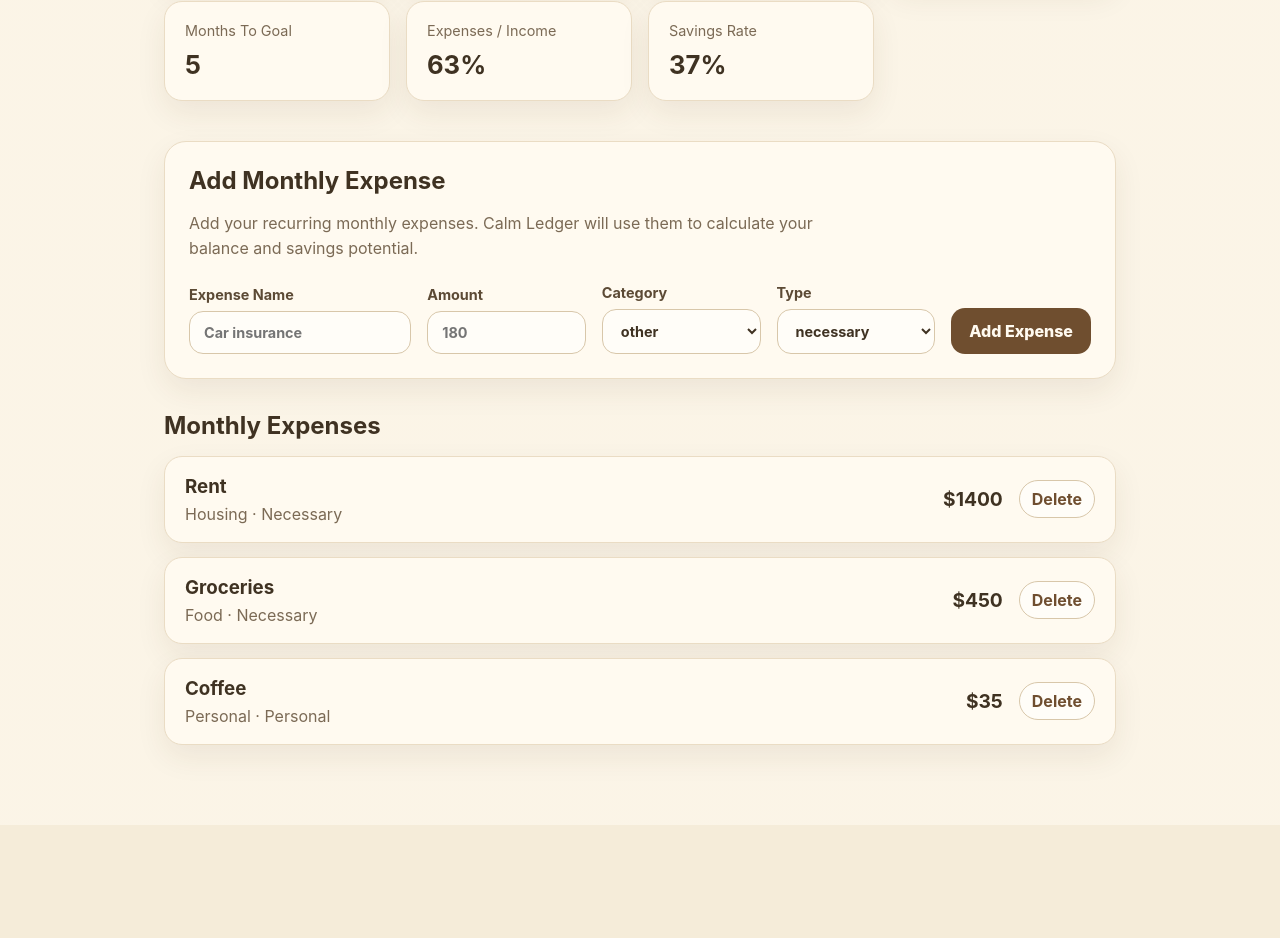
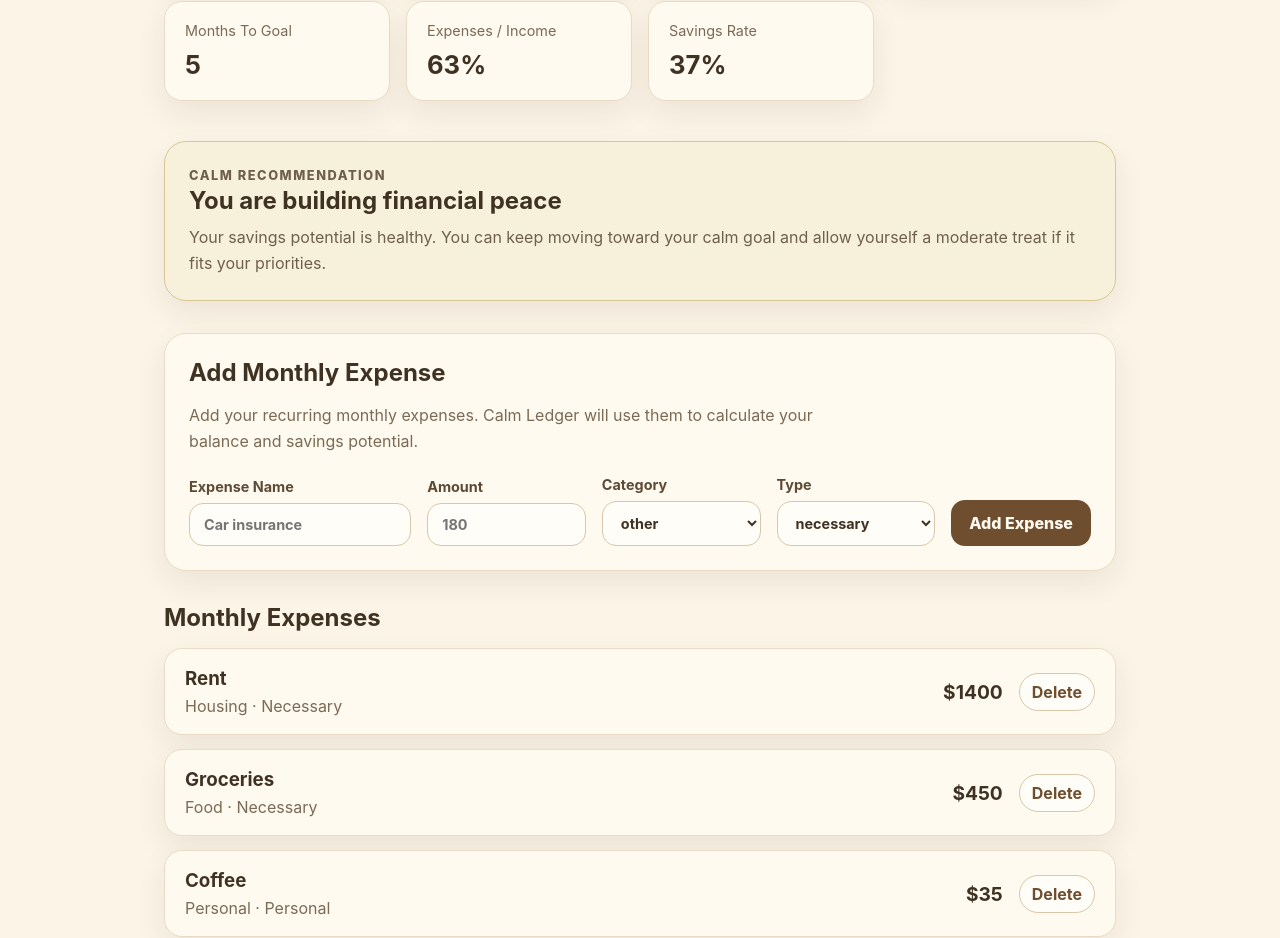
Before and after one commit to NachoColazo/calm-ledger, a React (Vite) app: page / in a window 1280 px wide. Shown: the part 768-1706 px from the top of the page. Before the commit the page ends 1593 px from the top, so only its background shows below. Built offline with nearby package versions, Linux system fonts and the light colour scheme.

Commit message:
Add calm financial recommendation

```diff
--- a/src/App.css
+++ b/src/App.css
@@ -227,6 +227,48 @@ h1 {
   color: #7b6a55;
 }
 
+.recommendation-box {
+  margin-bottom: 32px;
+  border-radius: 22px;
+  padding: 24px;
+  border: 1px solid #eadcc4;
+  box-shadow: 0 12px 30px rgba(77, 57, 30, 0.08);
+}
+
+.recommendation-box h2 {
+  margin: 0 0 10px;
+  color: #3f3222;
+}
+
+.recommendation-box p {
+  margin: 0;
+  color: #6f604d;
+  line-height: 1.6;
+}
+
+.recommendation-label {
+  margin: 0 0 8px;
+  font-size: 0.8rem;
+  text-transform: uppercase;
+  letter-spacing: 0.12em;
+  font-weight: 800;
+}
+
+.recommendation-positive {
+  background: #f7f1dc;
+  border-color: #d8c794;
+}
+
+.recommendation-caution {
+  background: #fff4df;
+  border-color: #e3c48e;
+}
+
+.recommendation-warning {
+  background: #fff0e8;
+  border-color: #d8a58b;
+}
+
 @media (max-width: 900px) {
   .expense-form-grid {
     grid-template-columns: repeat(2, 1fr);
--- a/src/App.tsx
+++ b/src/App.tsx
@@ -8,6 +8,7 @@ import type {
   FinanceData,
 } from "./types";
 import { calculateFinanceSummary } from "./utils/calculations";
+import { getRecommendation } from "./utils/recommendations";
 
 const initialData: FinanceData = {
   monthlyIncome: 3000,
@@ -50,6 +51,7 @@ function App() {
   const [expenseType, setExpenseType] = useState<ExpenseType>("necessary");
 
   const summary = calculateFinanceSummary(financeData);
+  const recommendation = getRecommendation(summary);
 
   function handleMonthlyIncomeChange(value: string) {
     setFinanceData({
@@ -249,6 +251,16 @@ function App() {
         </article>
       </section>
 
+      <section
+        className={`recommendation-box recommendation-${recommendation.level}`}
+      >
+        <div>
+          <p className="recommendation-label">Calm Recommendation</p>
+          <h2>{recommendation.title}</h2>
+          <p>{recommendation.message}</p>
+        </div>
+      </section>
+
       <section className="expense-section">
         <article className="form-card">
           <h2>Add Monthly Expense</h2>
--- /dev/null
+++ b/src/utils/recommendations.ts
@@ -0,0 +1,72 @@
+import type { FinanceSummary } from "../types";
+
+export type RecommendationLevel = "positive" | "caution" | "warning";
+
+export interface Recommendation {
+  level: RecommendationLevel;
+  title: string;
+  message: string;
+}
+
+export function getRecommendation(summary: FinanceSummary): Recommendation {
+  if (summary.totalIncome <= 0) {
+    return {
+      level: "caution",
+      title: "Start with your real income",
+      message:
+        "Add your monthly income first so Calm Ledger can understand your financial picture.",
+    };
+  }
+
+  if (summary.monthlyBalance < 0) {
+    return {
+      level: "warning",
+      title: "Your expenses are higher than your income",
+      message:
+        "This month is putting pressure on your finances. It may be a good moment to pause personal spending and protect your stability.",
+    };
+  }
+
+  if (summary.expenseRatio >= 0.9) {
+    return {
+      level: "warning",
+      title: "Your expenses are very close to your income",
+      message:
+        "You are covering your expenses, but there is very little room left. Consider reducing non-essential spending before adding new purchases.",
+    };
+  }
+
+  if (summary.remainingToGoal === 0) {
+    return {
+      level: "positive",
+      title: "You reached your calm goal",
+      message:
+        "Your current savings already cover your financial peace goal. You can maintain your habits and make thoughtful spending decisions.",
+    };
+  }
+
+  if (summary.savingsRate >= 0.2) {
+    return {
+      level: "positive",
+      title: "You are building financial peace",
+      message:
+        "Your savings potential is healthy. You can keep moving toward your calm goal and allow yourself a moderate treat if it fits your priorities.",
+    };
+  }
+
+  if (summary.monthlySavingsPotential > 0) {
+    return {
+      level: "caution",
+      title: "You are saving, but progress may be slow",
+      message:
+        "You have money left after expenses, but your savings rate is still modest. A small spending adjustment could help you reach your calm goal sooner.",
+    };
+  }
+
+  return {
+    level: "warning",
+    title: "There is no savings room this month",
+    message:
+      "Your income and expenses are balanced, but there is no clear room for savings. It may be better to avoid extra spending for now.",
+  };
+}
```
